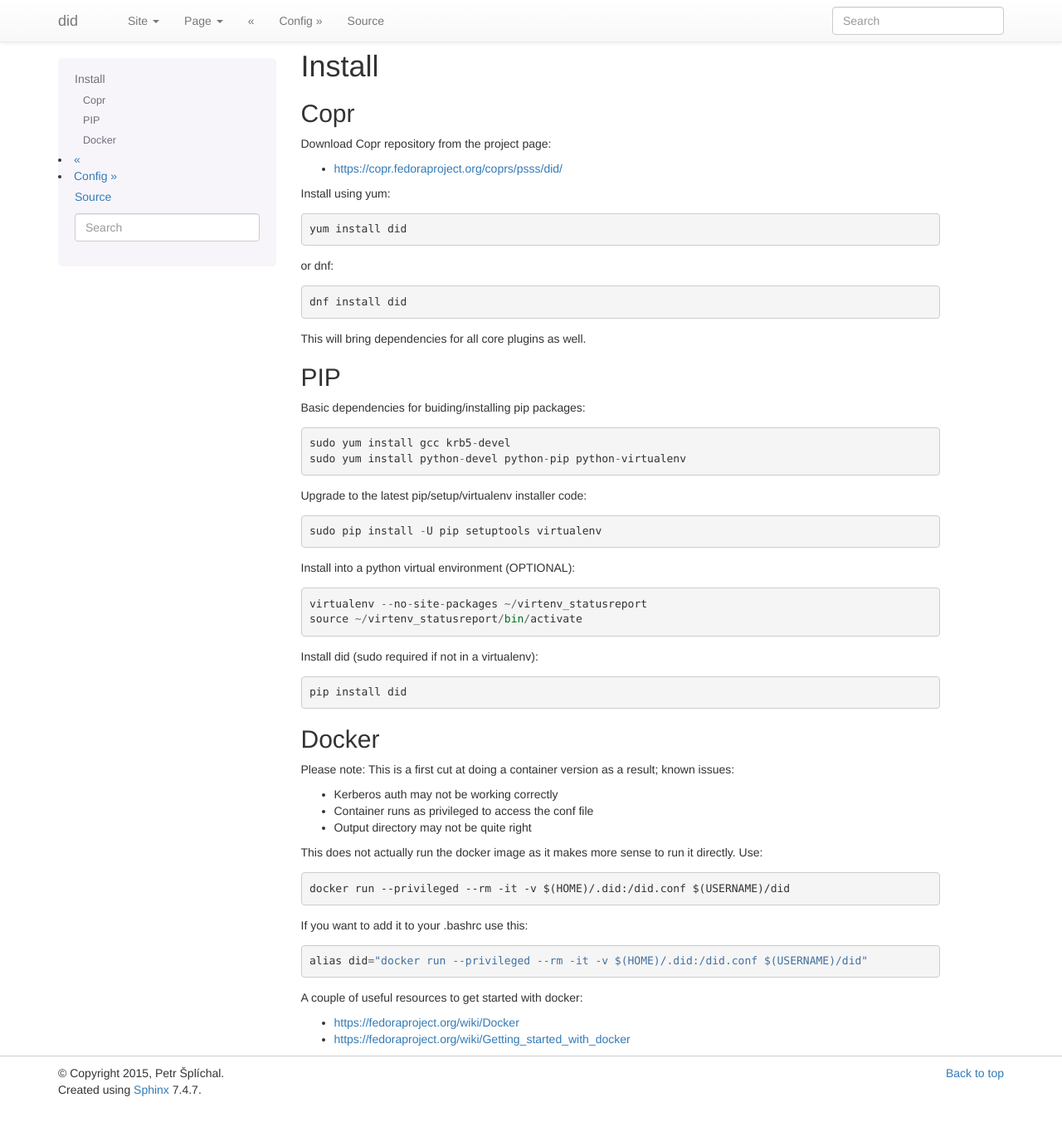
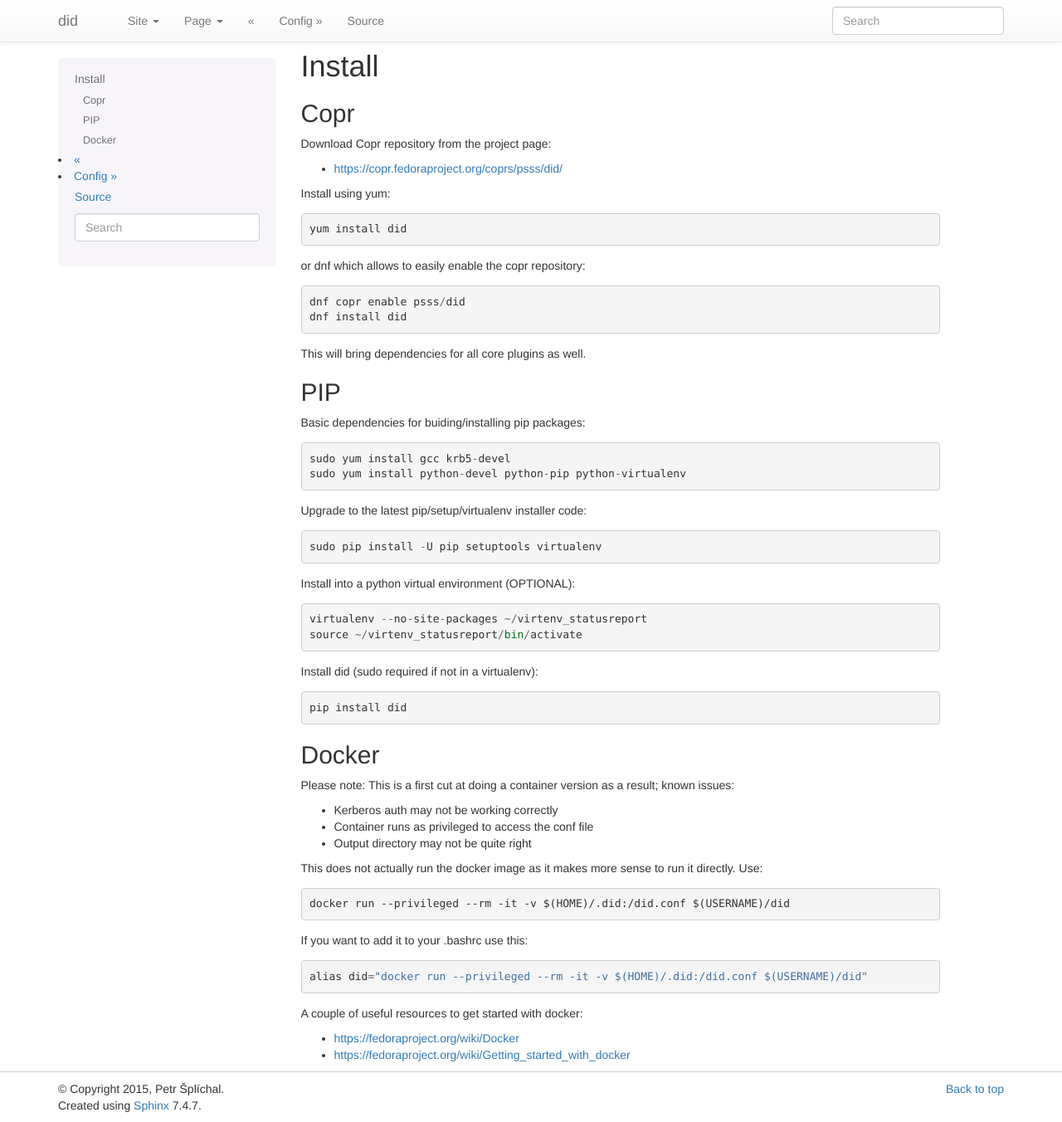
Before and after one commit to psss/did, a Sphinx documentation site: the page built from docs/install.rst, in a window 1280 px wide and 1352 px high. Shown: the whole window at 83% size. Built offline with Sphinx 7.4.7, drawn with Linux system fonts in a browser that asks for light colours.

Commit message:
Mention 'dnf copr enable' in the install docs

```diff
--- a/docs/install.rst
+++ b/docs/install.rst
@@ -14,8 +14,9 @@ Install using yum::
 
     yum install did
 
-or dnf::
+or dnf which allows to easily enable the copr repository::
 
+    dnf copr enable psss/did
     dnf install did
 
 This will bring dependencies for all core plugins as well.
```
